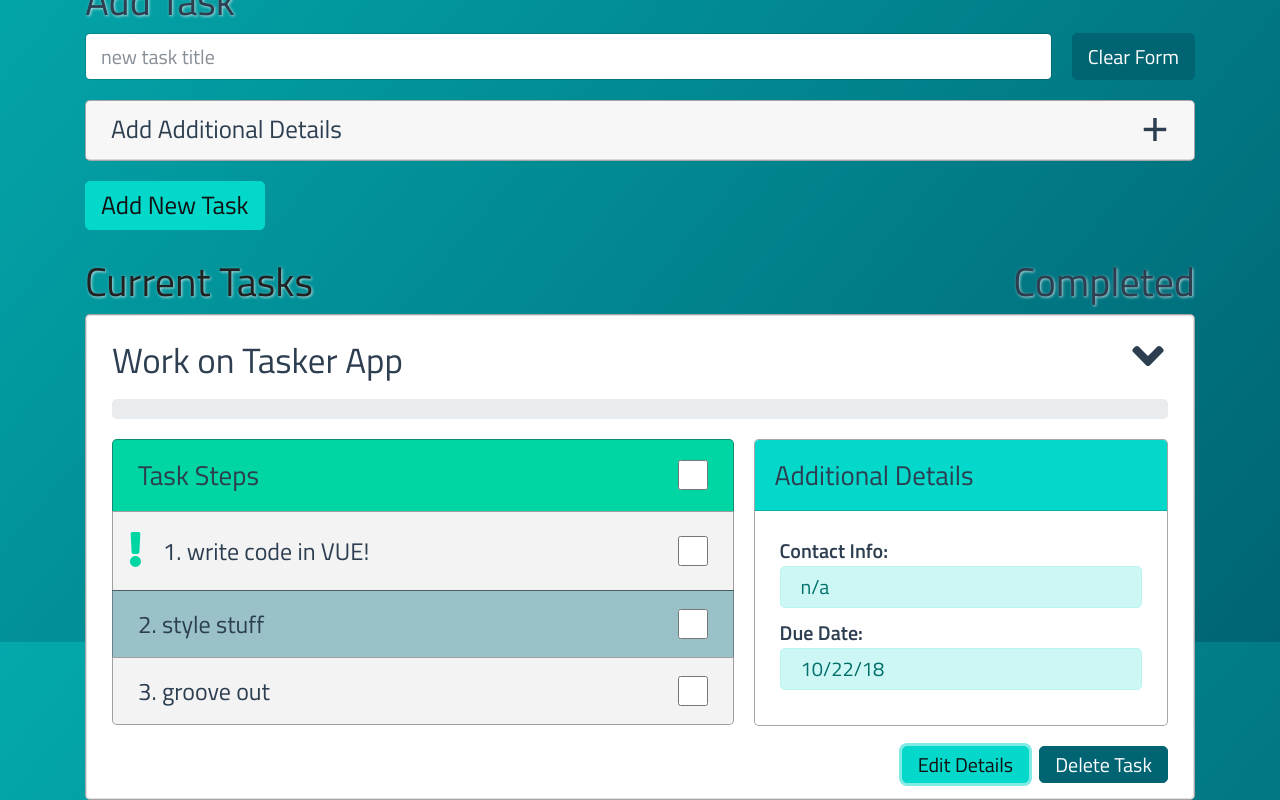
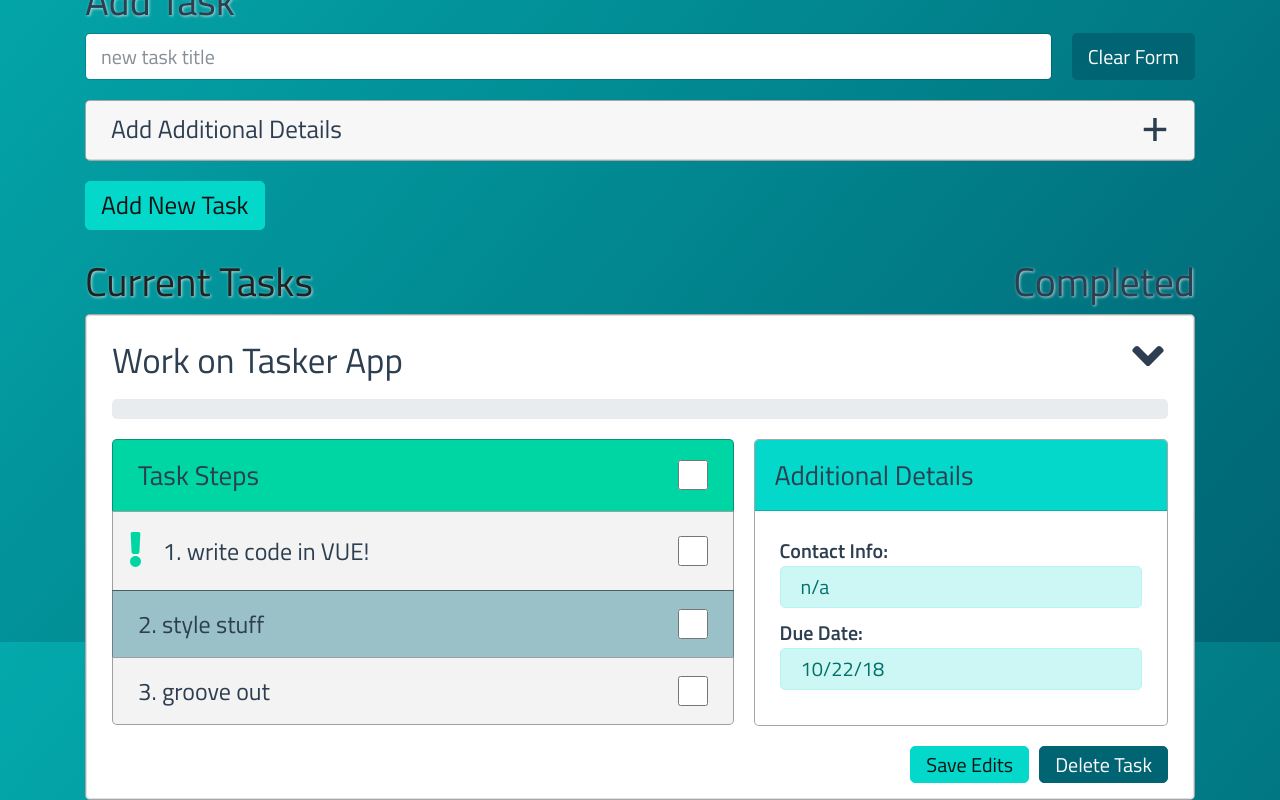
Before and after one commit to Sharpie360/tasker-app, a Vue app: page / in a window 1280 px wide. Both pictures are taken after a click on the button "Edit Details". Shown: the part 158-958 px from the top of the page. Built offline with nearby package versions, Linux system fonts and the light colour scheme.

Commit message:
updated - editmode trigger for edit details, custom event

```diff
--- a/src/components/task-list/ManageButtons.vue
+++ b/src/components/task-list/ManageButtons.vue
@@ -5,21 +5,34 @@
         v-show="task.completed"
         @click="archiveTask(i)"
         id="task-btn--archive"
-        class="btn btn-primary mr-2 py-1">
-          Archive Task
+        class="btn btn-primary mr-2 py-1"
+        >Archive Task
       </button>
     </div>
     <div>
+      <!-- Is Not Editing -->
       <button
+        v-if="!editingDetails"
+        @click="editDetails"
         id="task-btn--edit-details"
-        class="btn btn-info mr-2 py-1">
-        Edit Details
+        class="btn btn-info mr-2 py-1"
+        >Edit Details
       </button>
+
+      <!-- Is Editing -->
+      <button
+        v-if="editingDetails"
+        @click="saveEdits"
+        id="task-btn--edit-details"
+        class="btn btn-info mr-2 py-1"
+        >Save Edits
+      </button>
+
       <button
         @click="deleteTask(task, i)"
         id="task-btn--delete"
-        class="btn btn-danger mr-0 py-1">
-        Delete Task
+        class="btn btn-danger mr-0 py-1"
+        >Delete Task
       </button>
     </div>
   </div>
@@ -31,17 +44,25 @@ import { eventBus } from '../../main.js'
 export default {
   data () {
     return {
-
+      editingDetails: false
     }
   },
   props: ['task', 'i'],
   methods: {
-    deleteTask(task, i){
+    editDetails() {
+      this.editingDetails = true
+      eventBus.$emit('editDetailsCE')
+    },
+    saveEdits() {
+      this.editingDetails = false
+      eventBus.$emit('saveEditsCE')
+    },
+    deleteTask(task, i) {
       if(confirm(`Are you sure you want to delete this task? Task: ${task.task}`)) {
         eventBus.$emit('deleteTask', i)
       }
     },
-    archiveTask(i){
+    archiveTask(i) {
       eventBus.$emit('archiveTask', i)
     }
   }
```
